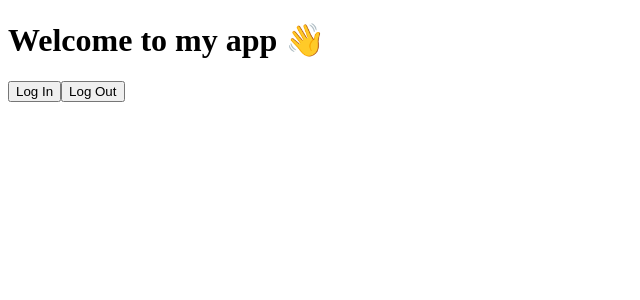
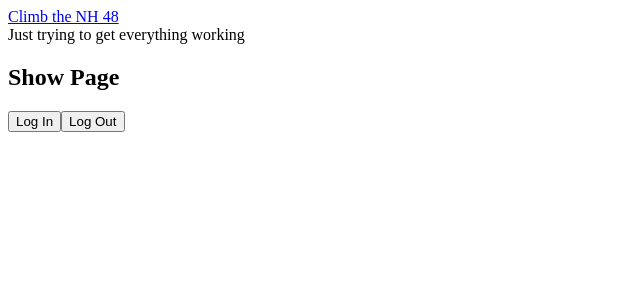
Before and after one commit to nohatekate/ClimbTheNH48Frontend, a React (Create React App) app: page /hikes/1 in a window 1280 px wide. Shown: the top 300 px of the page, without its empty margins (0-640 px from the left). Built offline with nearby package versions, Linux system fonts and the light colour scheme; no server answers.

Commit message:
Components (#4)
* components stubbed out, nav bar and home link set up

* initialize nd render state, retrieve data from Hike API, render all hikes

```diff
--- a/src/App.js
+++ b/src/App.js
@@ -3,10 +3,15 @@ import LoginButton from './components/LoginButton.js'
 import LogoutButton from './components/Logout.js'
 import Profile from './components/Profile.js'
 
+import Header from './components/Header/header.js'
+import Main from './components/Main/main.js'
+
 export default function App() {
   return (
     <div className="App">
-      <h1>Welcome to my app 👋</h1>
+
+      <Header/>
+      <Main/>
       <LoginButton />
       <LogoutButton/>
       <Profile/>
--- /dev/null
+++ b/src/components/Header/header.js
@@ -0,0 +1,19 @@
+import { Link } from 'react-router-dom';
+
+
+
+export default function Header(props) {
+
+
+
+return (
+    <header>
+        <nav>
+            <Link to="/">Climb the NH 48
+            </Link>
+            <div>
+            Just trying to get everything working
+            </div>
+        </nav>
+    </header>)
+}
--- /dev/null
+++ b/src/components/Main/main.js
@@ -0,0 +1,13 @@
+import { Routes, Route } from 'react-router';
+import Hikes from '../../pages/Hikes/hikes'
+import Show from '../../pages/Show/show'
+
+export default function Main(props) {
+    return (
+        <main>
+            <Routes>
+                <Route path='/my-hikes' element={<Hikes />} />
+                <Route path='/hikes/:id' element={<Show />} />
+            </Routes>
+        </main>)
+}
--- /dev/null
+++ b/src/pages/Hikes/hikes.js
@@ -0,0 +1,46 @@
+import { useState, useEffect } from 'react';
+
+export default function Hikes(props) {
+
+    const [isLoading, setIsLoading] = useState(true)
+    const [hikes, setHikes] = useState([]);
+
+    const BASE_URL = "http://localhost:4000/hike"
+
+    const getHikes = async () => {
+        const options = {
+            method: "GET"
+        }
+        try {
+            const response = await fetch(BASE_URL, options)
+            const allHikes = await response.json()
+            console.log(allHikes)
+            setHikes(allHikes)
+            setIsLoading(false)
+        } catch (err) {
+            console.log(err)
+        }
+
+    }
+
+    useEffect(() => { getHikes() }, [])
+    console.log(`There are ${hikes.length} hikes available to render`)
+
+    const loaded = () => {
+        return hikes?.map((hike) => {
+            return (
+                <div key={hike._id}>
+                    <h1>{hike.mountain}</h1>
+                </div>
+            )
+        })
+    }
+
+    return (
+        <>
+            <h1>🥾 Hikes Page 🥾 </h1>
+            {loaded()}
+        </>
+
+    )
+}
--- /dev/null
+++ b/src/pages/Show/show.js
@@ -0,0 +1,3 @@
+export default function Show(){
+    return (<h2>Show Page</h2>)
+}
```
